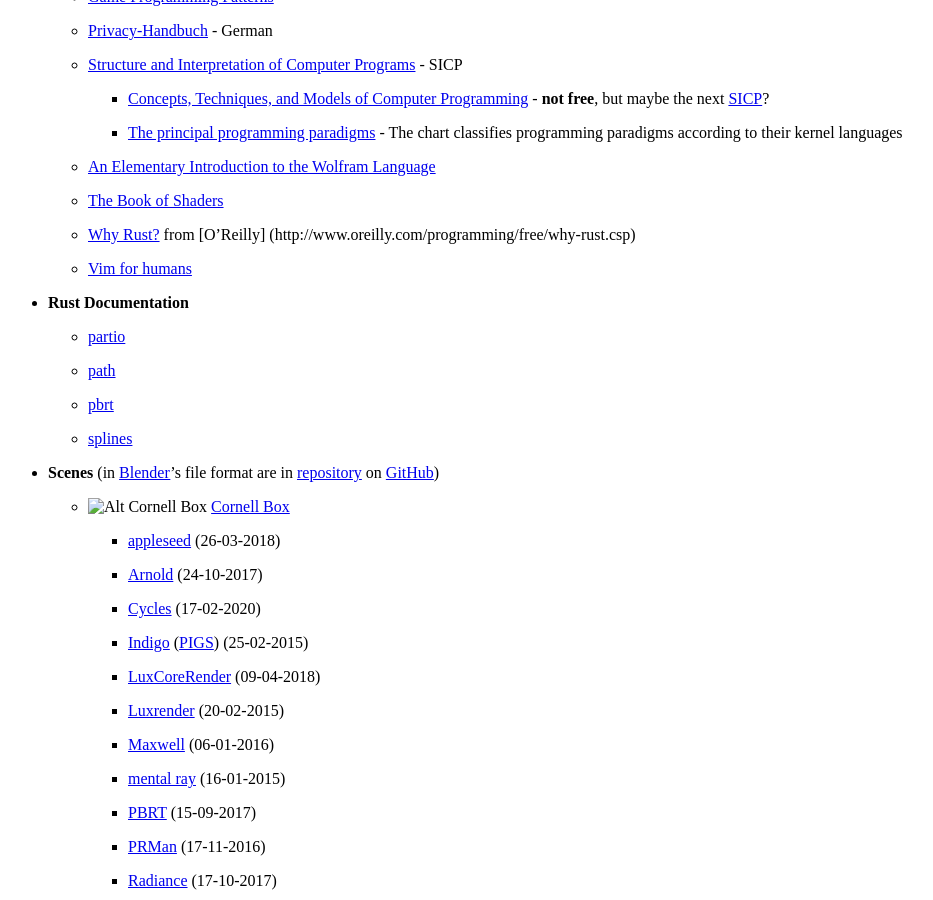
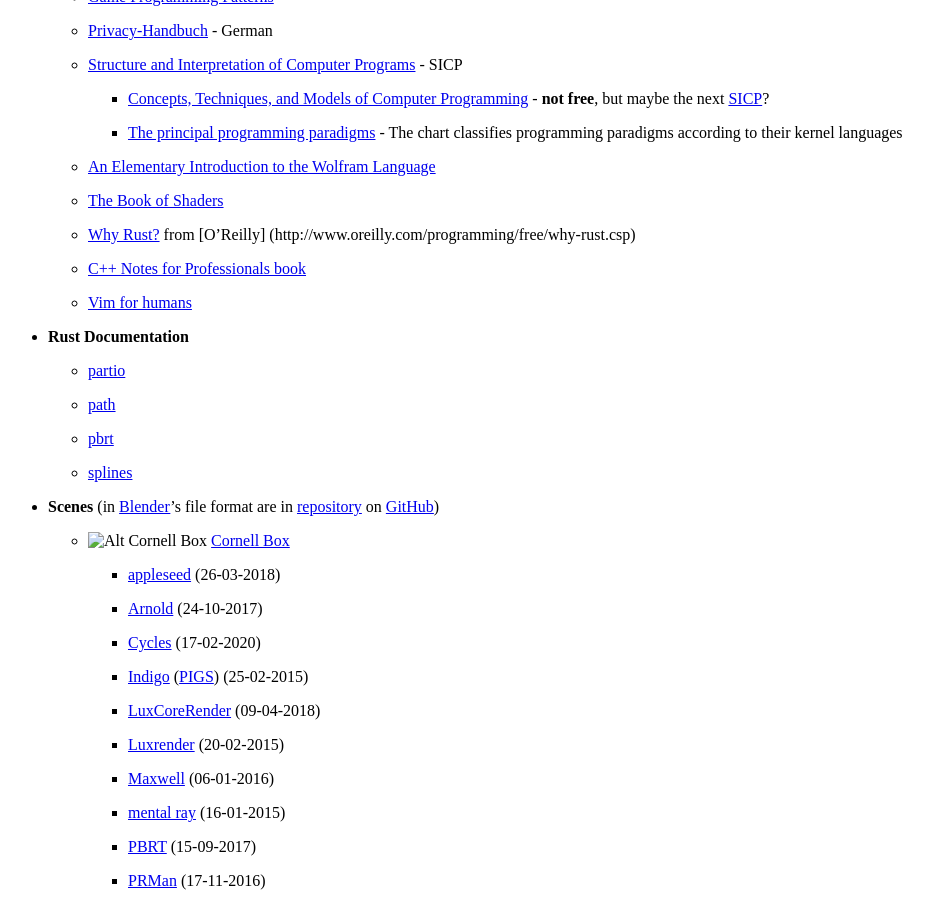
Before and after one commit to wahn/jan_walter_org, a Jekyll site: the page built from download/index.md, in a window 1280 px wide and 900 px high, scrolled down 737 px. Shown: the whole window, without its empty margins (0-933 px from the left). Built offline with Jekyll 4.4.1, drawn with Linux system fonts in a browser that asks for light colours; Markdown is read by kramdown in place of the engine named in the settings.

Commit message:
Add link to C++ Notes for Professionals book.

```diff
--- a/download/index.md
+++ b/download/index.md
@@ -69,6 +69,8 @@
       Rust?](https://www.janwalter.org/Download/Books/why-rust.pdf)
       from [O'Reilly]
       (http://www.oreilly.com/programming/free/why-rust.csp)
+
+    - [C++ Notes for Professionals book](https://books.goalkicker.com/CPlusPlusBook)
 
     <!-- - [Rust Programming Step-by-Step](https://www.gitbook.com/book/carlomilanesi/rust-programming-step-by-step/details) -->
 
```
